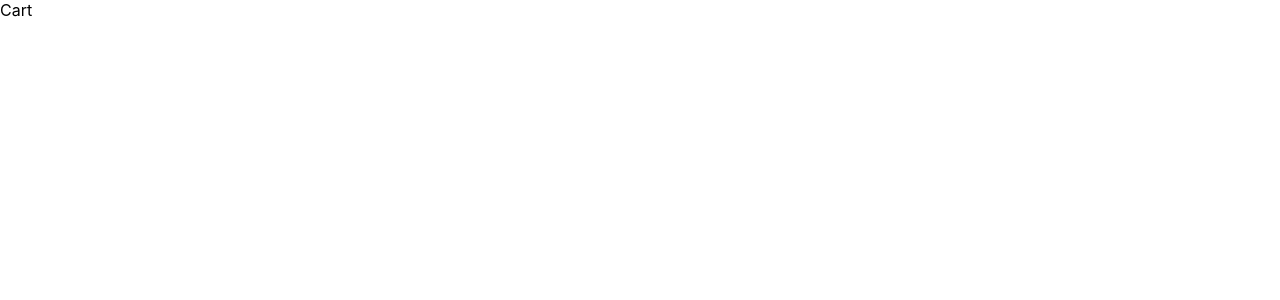
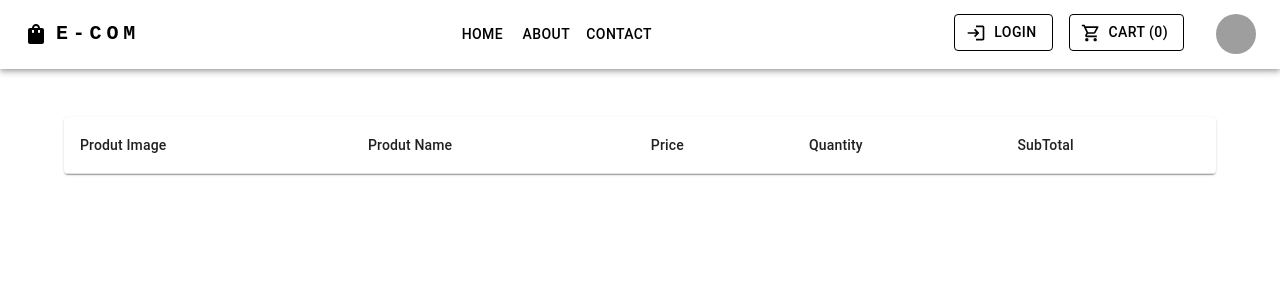
Before and after one commit to Noman-8560/bootcamp_mui, a React (Create React App) app: page /cart in a window 1280 px wide. Shown: the top 300 px of the page. Built offline with nearby package versions, Linux system fonts and the light colour scheme; grey boxes are pictures that could not be loaded.

Commit message:
cart added

```diff
--- a/src/App.js
+++ b/src/App.js
@@ -1,3 +1,4 @@
+import React, { useState } from "react";
 import "./App.css";
 import { BrowserRouter, Routes, Route } from "react-router-dom";
 import Layouts from "./pages/Layouts";
@@ -5,17 +6,109 @@ import Login from "./pages/Login";
 import Register from "./pages/Register";
 import About from "./pages/About";
 import Cart from "./pages/Cart";
+import Appbar from "./components/mui/Appbar";
 
 function App() {
+  const [cartItems, setCartItems] = useState([]);
+
+  const handleAddToCart = (product) => {
+    const existingItem = cartItems.find((item) => item.id === product.id);
+    if (existingItem) {
+      setCartItems(
+        cartItems.map((item) =>
+          item.id === product.id
+            ? { ...item, quantity: item.quantity + 1 }
+            : item
+        )
+      );
+    } else {
+      setCartItems([...cartItems, { ...product, quantity: 1 }]);
+    }
+  };
+
+  const handleRemoveFromCart = (product) => {
+    const updatedItems = cartItems.filter((item) => item.id !== product.id);
+    if (updatedItems) {
+      setCartItems(
+        cartItems.map((item) =>
+          item.id === product.id
+            ? { ...item, quantity: item.quantity - 1 }
+            : item
+        )
+      );
+    }
+  };
+
+  const products = [
+    {
+      id:"1",
+      imgs: "https://images.pexels.com/photos/7679720/pexels-photo-7679720.jpeg?auto=compress&cs=tinysrgb&w=600",
+      title: "Jacket",
+      price:"RS 15000",
+      content:
+        "great outerwear jackets for Spring/Autumn/Winter, suitable for many occasions, such as working, hiking, camping, mountain/rock climbing, cycling, traveling or other outdoors.",
+    },
+    {
+      id:"2",
+      imgs: "https://images.pexels.com/photos/1927259/pexels-photo-1927259.jpeg?auto=compress&cs=tinysrgb&w=600",
+      title: "Watch",
+      price:"RS 11000",
+      content:
+        "From our Legends Collection, the Naga was inspired by water dragon that protects the oceans pearl Wear facing inward to be bestowed with love and abundance or outward for protection.",
+    },
+    {
+      id:"3",
+      imgs: "https://images.pexels.com/photos/356056/pexels-photo-356056.jpeg?auto=compress&cs=tinysrgb&w=600",
+      title: "Mobile Accessories",
+      price:"RS 13000",
+      content:
+        "Full HD (1920 x 1080) widescreen IPS display And Radeon free Sync technology. No compatibility for VESA Mount Refresh Rate: 75Hz - Using HDMI port Zero-frame design",
+    },
+    {
+      id:"4",
+      imgs: "https://images.pexels.com/photos/298863/pexels-photo-298863.jpeg?auto=compress&cs=tinysrgb&w=600",
+      title: "Shoes",
+      price:"RS 10000",
+      content:
+        "95% RAYON 5% SPANDEX, Made in USA or Imported, Do Not Bleach, Lightweight fabric with great stretch for comfort, Ribbed on sleeves and neckline / Double stitching on bottom hem",
+    },
+    {
+      id:"5",
+      imgs: "https://images.pexels.com/photos/356056/pexels-photo-356056.jpeg?auto=compress&cs=tinysrgb&w=600",
+      title: "Laptop Accessories",
+      price:"RS 19000",
+      content:
+        "Easy upgrade for faster boot up, shutdown, application load and response (As compared to 5400 RPM SATA 2.5” hard drive; Based on published specifications and internal benchmarking tests",
+    },
+  ];
+
+  const getCartItemCount = () => {
+    return cartItems.reduce((count, item) => count + item.quantity, 0);
+  };
   return (
     <>
       <BrowserRouter>
+        <Appbar cartItemCount={getCartItemCount()} />
         <Routes>
-          <Route path="/" element={<Layouts />}></Route>
+          <Route
+            path="/"
+            element={
+              <Layouts products={products} onAddToCart={handleAddToCart} />
+            }
+          ></Route>
           <Route path="/about" element={<About />}></Route>
           <Route path="/register" element={<Register />}></Route>
           <Route path="/login" element={<Login />}></Route>
-          <Route path="/cart" element={<Cart />}></Route>
+          <Route
+            path="/cart"
+            element={
+              <Cart
+                items={cartItems}
+                onAdd={handleAddToCart}
+                onRemove={handleRemoveFromCart}
+              />
+            }
+          ></Route>
         </Routes>
       </BrowserRouter>
     </>
--- a/src/components/mui/Appbar.jsx
+++ b/src/components/mui/Appbar.jsx
@@ -24,7 +24,7 @@ const pages = [
 
 const settings = ["Logout"];
 
-function ResponsiveAppBar() {
+function ResponsiveAppBar({ cartItemCount }) {
   const [anchorElNav, setAnchorElNav] = React.useState(null);
   const [anchorElUser, setAnchorElUser] = React.useState(null);
 
@@ -124,7 +124,7 @@ function ResponsiveAppBar() {
                   sx={{ color: "black", borderColor: "black" }}
                   startIcon={<ShoppingCartOutlinedIcon />}
                 >
-                  Cart
+                  Cart ({cartItemCount})
                 </Button>
               </Link>
               </Stack>
@@ -191,7 +191,7 @@ function ResponsiveAppBar() {
                   sx={{ color: "black", borderColor: "black" }}
                   startIcon={<ShoppingCartOutlinedIcon />}
                 >
-                  Cart
+                  Cart ({cartItemCount})
                 </Button>
               </Link>
             </Stack>
--- a/src/pages/About.jsx
+++ b/src/pages/About.jsx
@@ -1,10 +1,8 @@
 import React from 'react'
-import Appbar from '../components/mui/Appbar'
 
 export default function About() {
   return (
     <>
-    <Appbar />
     <h1>About</h1>
     </>
   )
--- a/src/pages/Cart.jsx
+++ b/src/pages/Cart.jsx
@@ -1,7 +1,53 @@
-import React from 'react'
+import React from "react";
+import Container from "@mui/material/Container";
+import Table from "@mui/material/Table";
+import TableBody from "@mui/material/TableBody";
+import TableCell from "@mui/material/TableCell";
+import TableContainer from "@mui/material/TableContainer";
+import TableHead from "@mui/material/TableHead";
+import TableRow from "@mui/material/TableRow";
+import Paper from "@mui/material/Paper";
 
-export default function Cart() {
+export default function Cart({ items, onAdd, onRemove }) {
+  const calculateTotalCost = () => {
+    return items.reduce((total, item) => total + item.price * item.quantity, 0);
+  };
   return (
-    <div>Cart</div>
-  )
+    <Container>
+      <TableContainer component={Paper} style={{marginTop:"3rem"}}>
+        <Table sx={{ minWidth: 650 }} aria-label="simple table">
+          <TableHead>
+            <TableRow>
+              <TableCell>Produt Image</TableCell>
+              <TableCell>Produt Name</TableCell>
+              <TableCell>Price</TableCell>
+              <TableCell>Quantity</TableCell>
+              <TableCell>SubTotal</TableCell>
+            </TableRow>
+          </TableHead>
+          <TableBody>
+            {items.map((item) => (
+              <TableRow key={item.id}>
+                <TableCell component="th" scope="row">
+                  <img src={item.imgs} style={{ height: "50px" }} alt="" />
+                </TableCell>
+                <TableCell>{item.title}</TableCell>
+                <TableCell>{item.price}</TableCell>
+                <TableCell>
+
+                  <button onClick={() => onAdd(item)}>+</button>
+                  {" "}
+                  {item.quantity}
+                  {" "}
+                  <button onClick={() => onRemove(item)}>-</button>
+                </TableCell>
+                <TableCell>{item.price * item.quantity}</TableCell>
+              </TableRow>
+
+            ))}
+          </TableBody>
+        </Table>
+      </TableContainer>
+    </Container>
+  );
 }
--- a/src/pages/Login.jsx
+++ b/src/pages/Login.jsx
@@ -11,7 +11,6 @@ import LockOutlinedIcon from '@mui/icons-material/LockOutlined';
 import Typography from '@mui/material/Typography';
 import Container from '@mui/material/Container';
 import { createTheme, ThemeProvider } from '@mui/material/styles';
-import Appbar from '../components/mui/Appbar';
 import { Link } from "react-router-dom";
 
 
@@ -45,7 +44,6 @@ export default function SignIn() {
 
   return (
     <>
-    <Appbar />
     <ThemeProvider theme={defaultTheme}>
       <Container component="main" maxWidth="xs">
         <CssBaseline />
--- a/src/pages/Register.jsx
+++ b/src/pages/Register.jsx
@@ -11,7 +11,6 @@ import LockOpenIcon from '@mui/icons-material/LockOpen';
 import Typography from '@mui/material/Typography';
 import Container from '@mui/material/Container';
 import { createTheme, ThemeProvider } from '@mui/material/styles';
-import Appbar from '../components/mui/Appbar';
 import { Link } from "react-router-dom";
 
 
@@ -44,7 +43,6 @@ export default function SignUp() {
 
   return (
     <>
-    <Appbar />
     <ThemeProvider theme={defaultTheme}>
       <Container component="main" maxWidth="xs">
         <CssBaseline />
```
Also changed, not shown: src/pages/Layouts.jsx (+14 -42 lines).
